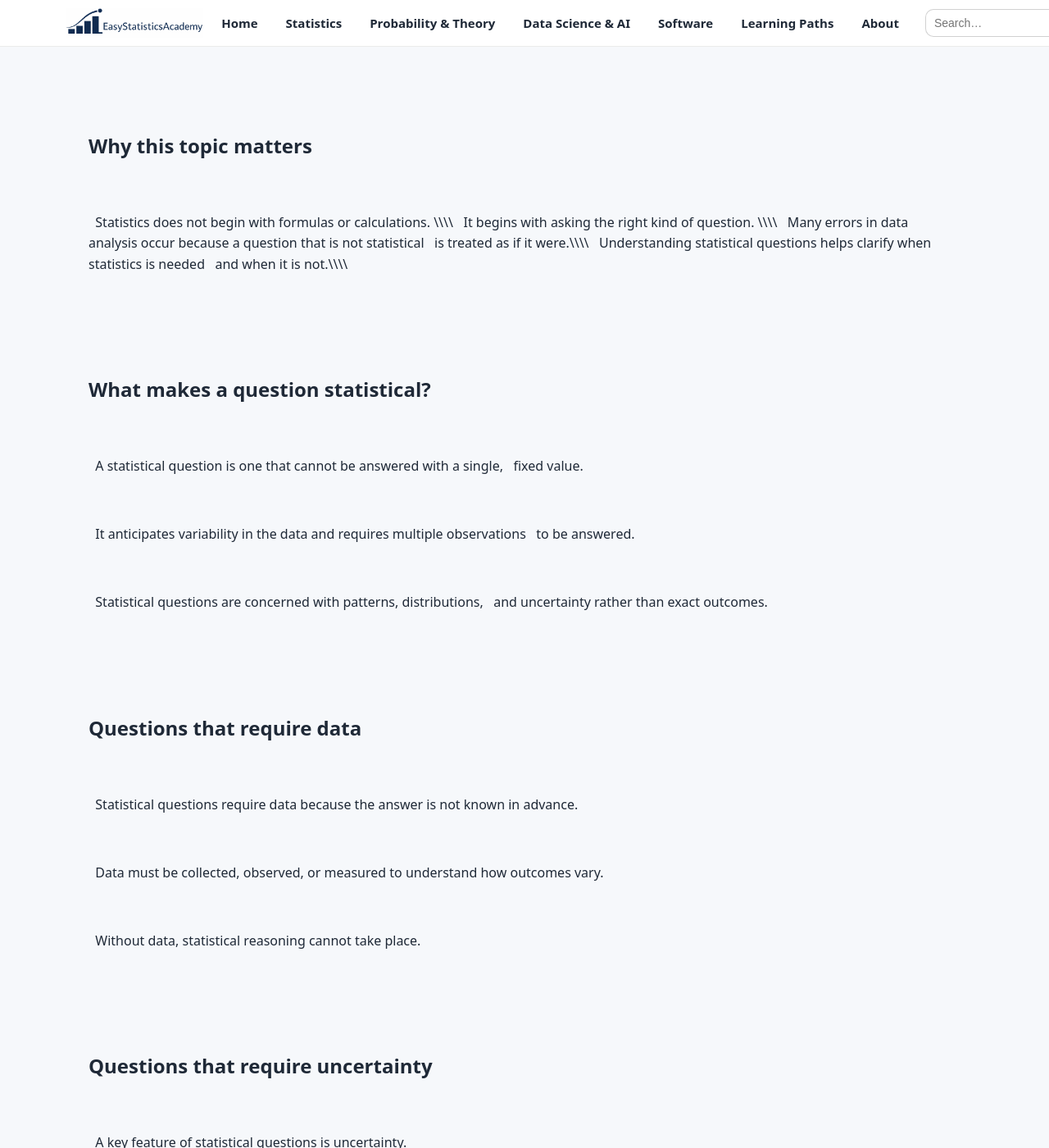
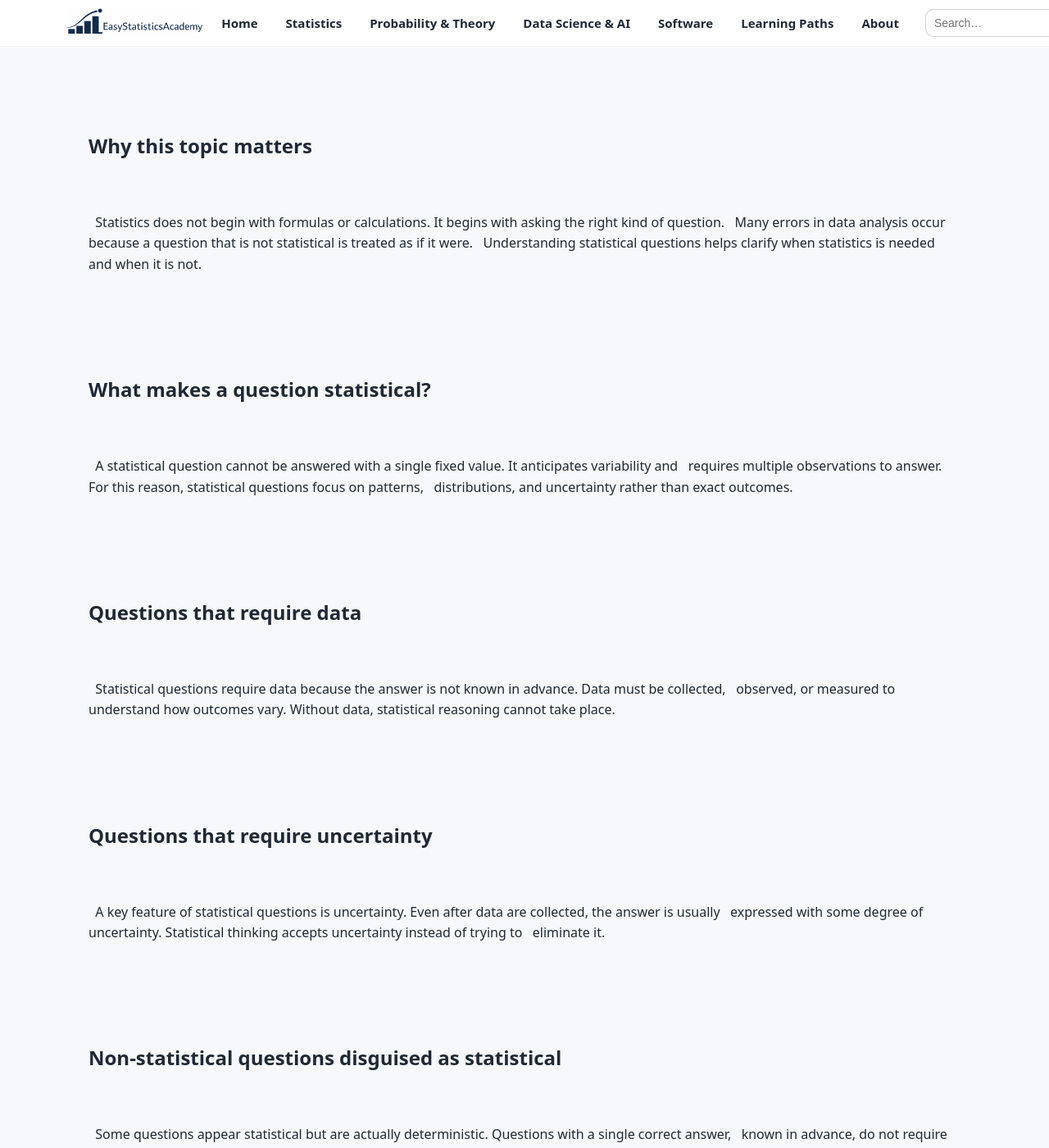
Before and after one commit to ammar-homaida-statistics/easystatisticsacademy, a Jekyll site: the page built from foundations/statistical-questions/index.md, in a window 1280 px wide and 1400 px high, scrolled down 1007 px. Shown: the whole window at 82% size. Built offline with Jekyll 4.4.1, drawn with Linux system fonts in a browser that asks for light colours; some of the changed text lies outside the part shown.

Commit message:
Update index.md

```diff
--- a/foundations/statistical-questions/index.md
+++ b/foundations/statistical-questions/index.md
@@ -46,15 +46,13 @@ lesson\_order: 4
 
 &nbsp;   <h1>Statistical Questions</h1>
 
-
-
 &nbsp;   <p class="lead">
 
-&nbsp;     This lesson explains what makes a question statistical and why some questions require data, variability, and uncertainty to be answered.
+&nbsp;     This lesson explains what makes a question statistical and why some questions require data,
+
+&nbsp;     variability, and uncertainty to be answered.
 
 &nbsp;   </p>
-
-
 
 &nbsp;   <p class="muted-mini">
 
@@ -73,8 +71,6 @@ lesson\_order: 4
 &nbsp; <div class="content-narrow">
 
 &nbsp;   <h2>What you will learn</h2>
-
-
 
 &nbsp;   <ul class="bullets">
 
@@ -102,21 +98,13 @@ lesson\_order: 4
 
 &nbsp;   <h2>Why this topic matters</h2>
 
-
-
 &nbsp;   <p>
 
-&nbsp;     Statistics does not begin with formulas or calculations. \\\\
+&nbsp;     Statistics does not begin with formulas or calculations. It begins with asking the right kind of question.
 
-&nbsp;     It begins with asking the right kind of question. \\\\
+&nbsp;     Many errors in data analysis occur because a question that is not statistical is treated as if it were.
 
-&nbsp;     Many errors in data analysis occur because a question that is not statistical
-
-&nbsp;     is treated as if it were.\\\\
-
-&nbsp;     Understanding statistical questions helps clarify when statistics is needed
-
-&nbsp;     and when it is not.\\\\
+&nbsp;     Understanding statistical questions helps clarify when statistics is needed and when it is not.
 
 &nbsp;   </p>
 
@@ -132,33 +120,13 @@ lesson\_order: 4
 
 &nbsp;   <h2>What makes a question statistical?</h2>
 
-
-
 &nbsp;   <p>
 
-&nbsp;     A statistical question is one that cannot be answered with a single,
+&nbsp;     A statistical question cannot be answered with a single fixed value. It anticipates variability and
 
-&nbsp;     fixed value.
+&nbsp;     requires multiple observations to answer. For this reason, statistical questions focus on patterns,
 
-&nbsp;   </p>
-
-
-
-&nbsp;   <p>
-
-&nbsp;     It anticipates variability in the data and requires multiple observations
-
-&nbsp;     to be answered.
-
-&nbsp;   </p>
-
-
-
-&nbsp;   <p>
-
-&nbsp;     Statistical questions are concerned with patterns, distributions,
-
-&nbsp;     and uncertainty rather than exact outcomes.
+&nbsp;     distributions, and uncertainty rather than exact outcomes.
 
 &nbsp;   </p>
 
@@ -174,27 +142,11 @@ lesson\_order: 4
 
 &nbsp;   <h2>Questions that require data</h2>
 
-
-
 &nbsp;   <p>
 
-&nbsp;     Statistical questions require data because the answer is not known in advance.
+&nbsp;     Statistical questions require data because the answer is not known in advance. Data must be collected,
 
-&nbsp;   </p>
-
-
-
-&nbsp;   <p>
-
-&nbsp;     Data must be collected, observed, or measured to understand how outcomes vary.
-
-&nbsp;   </p>
-
-
-
-&nbsp;   <p>
-
-&nbsp;     Without data, statistical reasoning cannot take place.
+&nbsp;     observed, or measured to understand how outcomes vary. Without data, statistical reasoning cannot take place.
 
 &nbsp;   </p>
 
@@ -210,29 +162,13 @@ lesson\_order: 4
 
 &nbsp;   <h2>Questions that require uncertainty</h2>
 
-
-
 &nbsp;   <p>
 
-&nbsp;     A key feature of statistical questions is uncertainty.
+&nbsp;     A key feature of statistical questions is uncertainty. Even after data are collected, the answer is usually
 
-&nbsp;   </p>
+&nbsp;     expressed with some degree of uncertainty. Statistical thinking accepts uncertainty instead of trying to
 
-
-
-&nbsp;   <p>
-
-&nbsp;     Even after data are collected, the answer is typically expressed
-
-&nbsp;     with some degree of uncertainty.
-
-&nbsp;   </p>
-
-
-
-&nbsp;   <p>
-
-&nbsp;     Statistical thinking accepts uncertainty instead of trying to eliminate it.
+&nbsp;     eliminate it.
 
 &nbsp;   </p>
 
@@ -248,31 +184,13 @@ lesson\_order: 4
 
 &nbsp;   <h2>Non-statistical questions disguised as statistical</h2>
 
-
-
 &nbsp;   <p>
 
-&nbsp;     Some questions appear statistical but are actually deterministic.
+&nbsp;     Some questions appear statistical but are actually deterministic. Questions with a single correct answer,
 
-&nbsp;   </p>
+&nbsp;     known in advance, do not require statistical analysis. Treating such questions as statistical can lead to
 
-
-
-&nbsp;   <p>
-
-&nbsp;     Questions with a single correct answer, known in advance,
-
-&nbsp;     do not require statistical analysis.
-
-&nbsp;   </p>
-
-
-
-&nbsp;   <p>
-
-&nbsp;     Treating such questions as statistical can lead to confusion
-
-&nbsp;     and unnecessary analysis.
+&nbsp;     confusion and unnecessary analysis.
 
 &nbsp;   </p>
 
@@ -288,8 +206,6 @@ lesson\_order: 4
 
 &nbsp;   <h2>Examples of statistical questions</h2>
 
-
-
 &nbsp;   <ul class="bullets">
 
 &nbsp;     <li>What is the average response time of a website under normal usage?</li>
@@ -302,13 +218,9 @@ lesson\_order: 4
 
 &nbsp;   </ul>
 
-
-
 &nbsp;   <p>
 
-&nbsp;     These questions cannot be answered with a single observation
-
-&nbsp;     and require data collected over multiple cases.
+&nbsp;     These questions cannot be answered with a single observation and require data collected over multiple cases.
 
 &nbsp;   </p>
 
@@ -324,13 +236,11 @@ lesson\_order: 4
 
 &nbsp;   <h2>Key idea to remember</h2>
 
-
-
 &nbsp;   <p>
 
-&nbsp;     Statistical questions are defined by variability and uncertainty.
+&nbsp;     Statistical questions are defined by variability and uncertainty. If a question has a single fixed answer,
 
-&nbsp;     If a question has a single fixed answer, statistics is not required.
+&nbsp;     statistics is not required.
 
 &nbsp;   </p>
 
@@ -345,8 +255,6 @@ lesson\_order: 4
 &nbsp; <div class="content-narrow">
 
 &nbsp;   <h2>Short video explanation</h2>
-
-
 
 &nbsp;   <div class="video-container">
 
@@ -378,15 +286,11 @@ lesson\_order: 4
 
 &nbsp;   <h2>Simple summary</h2>
 
-
-
 &nbsp;   <p>
 
-&nbsp;     Statistics is used when questions involve data, variation,
+&nbsp;     Statistics is used when questions involve data, variation, and uncertainty. Asking the right type of question
 
-&nbsp;     and uncertainty. Asking the right type of question is the
-
-&nbsp;     first step in statistical reasoning.
+&nbsp;     is the first step in statistical reasoning.
 
 &nbsp;   </p>
 
```
